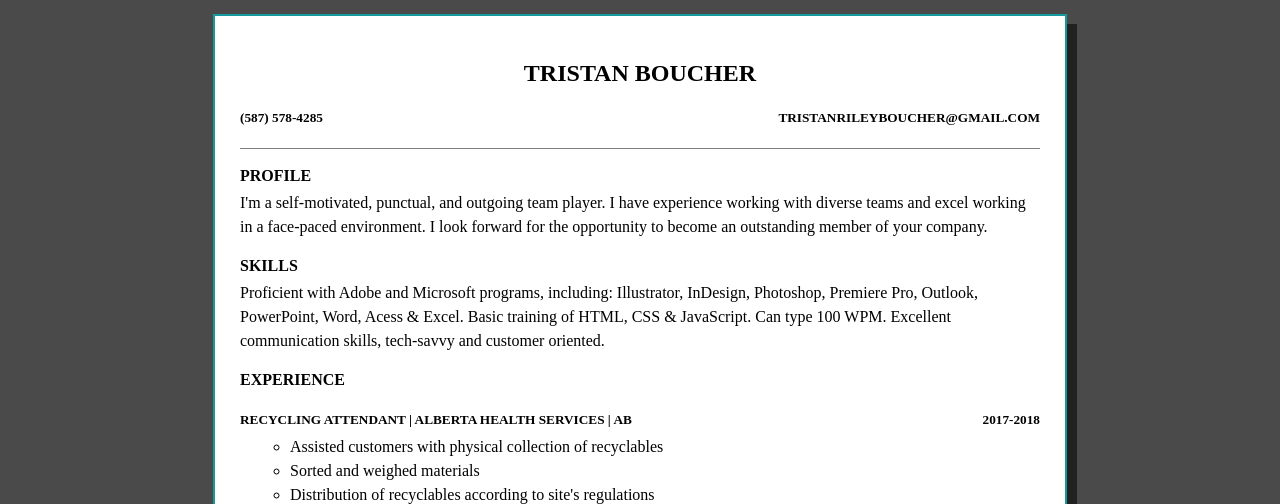
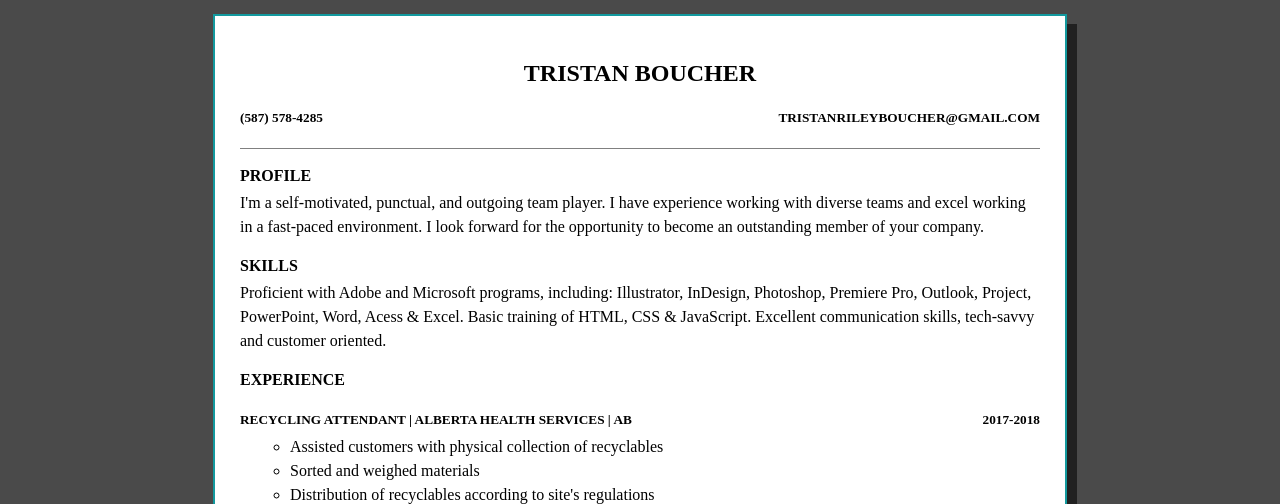
Before and after one commit to trboucher/tristan, a plain HTML site: page index.html in a window 1280 px wide. Shown: the part 261-765 px from the top of the page. Drawn offline with Linux system fonts and the light colour scheme.

Commit message:
Update index.html

```diff
--- a/index.html
+++ b/index.html
@@ -27,10 +27,10 @@
       <h5 style="float:right">tristanrileyboucher@gmail.com</h5>
 
       <h4 class="profile">Profile</h4>
-      <p>I'm a self-motivated, punctual, and outgoing team player. I have experience working with diverse teams and excel working in a face-paced environment. I look forward for the opportunity to become an outstanding member of your company.</p>
+      <p>I'm a self-motivated, punctual, and outgoing team player. I have experience working with diverse teams and excel working in a fast-paced environment. I look forward for the opportunity to become an outstanding member of your company.</p>
 
       <h4>Skills</h4>
-      <p>Proficient with Adobe and Microsoft programs, including: Illustrator, InDesign, Photoshop, Premiere Pro, Outlook, PowerPoint, Word, Acess & Excel. Basic training of HTML, CSS & JavaScript. Can type 100 WPM. Excellent communication skills, tech-savvy and customer oriented.</p>
+      <p>Proficient with Adobe and Microsoft programs, including: Illustrator, InDesign, Photoshop, Premiere Pro, Outlook, Project, PowerPoint, Word, Acess & Excel. Basic training of HTML, CSS & JavaScript. Excellent communication skills, tech-savvy and customer oriented.</p>
 
       <h4>Experience</h4>
       <h5>Recycling Attendant | Alberta Health Services | AB</h5>
```
